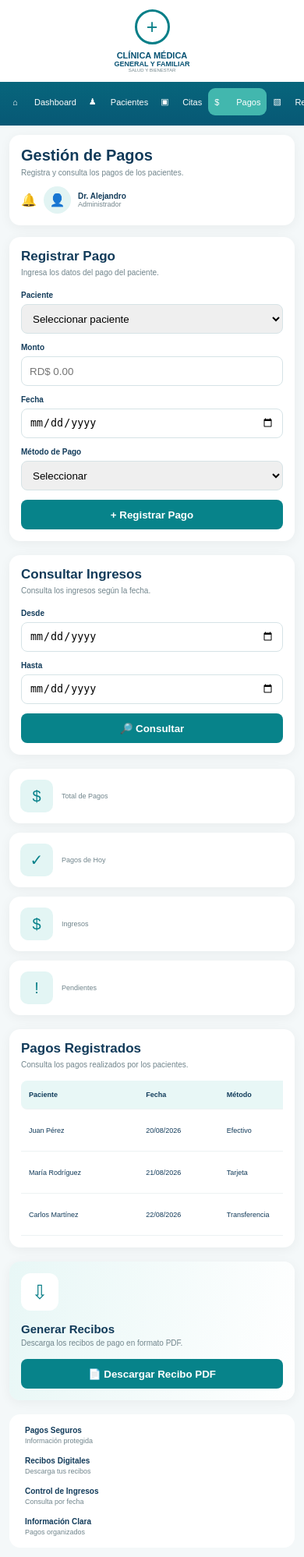
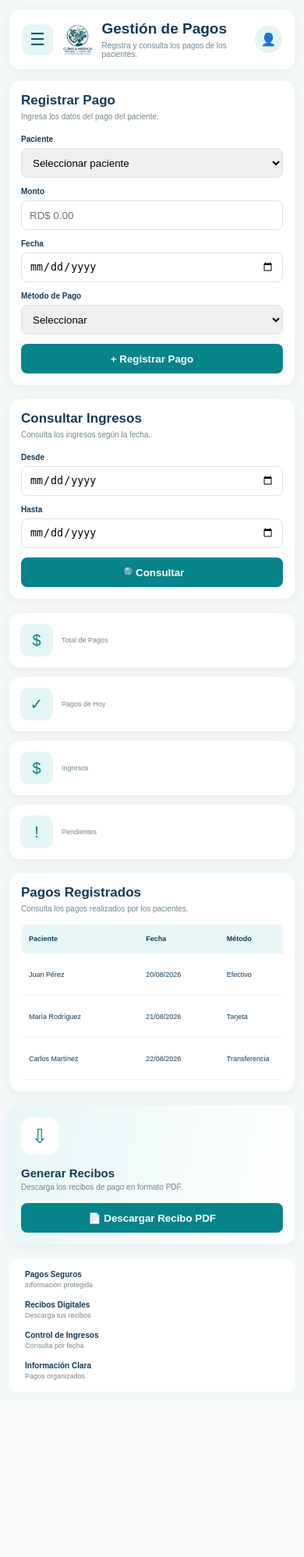
Before and after one commit to jordanibasilio264-afk/Proyecto, a Django app: page /pagos/ in a window 390 px wide. Shown: the whole page at 78% size. After the commit the page ends 1770 px from the top, so only its background shows below. Run offline with Django 5.2, Linux system fonts and the light colour scheme.

Commit message:
se movio el boton consultar que estaba en otro lugar y se agrego la foto de logos en pago y su forma de telefono con su boton de hamburguesa

```diff
--- a/Clinica/apps/Reportes/static/reportes.css
+++ b/Clinica/apps/Reportes/static/reportes.css
@@ -205,6 +205,7 @@ footer span {
     grid-template-columns: 2fr 1fr 1fr auto;
     gap: 12px;
     margin-top: 18px;
+    align-items: end;
 }
 
 .campo {
--- a/Clinica/apps/pagos/static/pagos.css
+++ b/Clinica/apps/pagos/static/pagos.css
@@ -40,6 +40,14 @@ body {
     color: #075273;
     text-align: center;
     padding: 18px 8px;
+}
+
+.logo img {
+    display: block;
+    width: 120px;
+    max-width: 100%;
+    height: auto;
+    margin: 0 auto;
 }
 
 .logo-icono {
@@ -87,6 +95,8 @@ body {
 
 .opcion span {
     width: 20px;
+    text-align: center;
+    font-size: 16px;
 }
 
 .opcion:hover,
@@ -369,6 +379,66 @@ footer span {
     color: #71858c;
 }
 
+/* MENÚ LATERAL EN PANTALLAS BAJAS (computadora con zoom o ventana chica) */
+
+.menu-lateral {
+    overflow-y: auto;
+    scrollbar-width: none;
+}
+
+.menu-lateral::-webkit-scrollbar {
+    display: none;
+}
+
+@media (max-height: 700px) and (min-width: 701px) {
+
+    .logo {
+        padding: 10px 8px;
+    }
+
+    .logo img {
+        width: 85px;
+    }
+
+    .menu {
+        padding: 8px 7px;
+    }
+
+    .opcion {
+        padding: 9px 8px;
+        margin-bottom: 3px;
+    }
+
+    .cerrar {
+        padding: 12px 15px;
+    }
+
+}
+
+@media (max-height: 540px) and (min-width: 701px) {
+
+    .logo img {
+        width: 70px;
+    }
+
+    .opcion {
+        padding: 7px 8px;
+        margin-bottom: 2px;
+    }
+
+}
+
+
+/* MENÚ HAMBURGUESA (solo se ve en celular) */
+
+.menu-check,
+.menu-btn,
+.logo-movil,
+.fondo-oscuro {
+    display: none;
+}
+
+
 @media (max-width: 1000px) {
 
     .formulario-grid {
@@ -395,53 +465,83 @@ footer span {
         width: 100%;
     }
 
+    /* La barra lateral sale de la pantalla y entra al tocar ☰ */
     .menu-lateral {
-        position: relative;
-        width: 100%;
-        height: auto;
-        min-height: auto;
+        position: fixed;
         top: 0;
+        bottom: auto;
         left: 0;
-        bottom: auto;
+        z-index: 30;
+
+        width: 230px;
+        max-width: 80vw;
+        height: 100vh;
+        height: 100dvh;
         border-radius: 0;
+        overflow-y: auto;
+
+        transform: translateX(-105%);
+        transition: transform 0.3s ease;
     }
 
-    .logo {
-        padding: 12px;
+    .menu-check:checked ~ .pagina .menu-lateral {
+        transform: translateX(0);
     }
 
-    .logo-icono {
-        width: 45px;
-        height: 45px;
-        font-size: 25px;
+    /* Fondo oscuro detrás del menú abierto */
+    .menu-check:checked ~ .pagina .fondo-oscuro {
+        display: block;
+        position: fixed;
+        inset: 0;
+        z-index: 20;
+        background: rgba(7, 40, 60, 0.5);
     }
 
-    .logo h2 {
-        font-size: 11px;
+    /* Botón ☰ en el encabezado */
+    .menu-btn {
+        display: flex;
+        align-items: center;
+        justify-content: center;
+        flex-shrink: 0;
+
+        width: 40px;
+        height: 40px;
+        border-radius: 10px;
+
+        background: #e3f5f4;
+        color: #075875;
+        font-size: 22px;
+        cursor: pointer;
     }
 
-    .logo h3 {
-        font-size: 9px;
+    /* Logo visible en el encabezado cuando el menú está cerrado */
+    .logo-movil {
+        display: block;
+        flex-shrink: 0;
+        height: 40px;
+        width: auto;
     }
 
-    .logo p {
-        font-size: 6px;
+    /* Logo más pequeño dentro del menú deslizable */
+    .logo {
+        padding: 10px 8px;
+    }
+
+    .logo img {
+        width: 65px;
     }
 
     .menu {
-        display: flex;
-        width: 100%;
-        overflow-x: auto;
-        padding: 8px;
+        padding: 8px 7px;
     }
 
     .opcion {
-        flex-shrink: 0;
-        white-space: nowrap;
+        padding: 10px 8px;
+        margin-bottom: 3px;
     }
 
     .cerrar {
-        display: none;
+        padding: 12px 15px;
     }
 
     .contenido {
@@ -453,14 +553,22 @@ footer span {
 
     .encabezado {
         width: 100%;
-        flex-direction: column;
-        align-items: flex-start;
         gap: 12px;
-        padding: 15px;
+        padding: 14px 16px;
+    }
+
+    .encabezado-titulo {
+        flex: 1;
+        min-width: 0;
     }
 
     .encabezado h1 {
-        font-size: 20px;
+        font-size: 19px;
+    }
+
+    .usuario-texto,
+    .notificacion {
+        display: none;
     }
 
     .formulario,
--- a/Clinica/apps/pagos/templates/pagos.html
+++ b/Clinica/apps/pagos/templates/pagos.html
@@ -19,21 +19,23 @@
 
 <body>
 
+<!-- Interruptor del menú en celular (sin JavaScript) -->
+<input type="checkbox" id="menu-toggle" class="menu-check">
+
 <div class="pagina">
+
+    <label for="menu-toggle" class="fondo-oscuro"></label>
 
     <aside class="menu-lateral">
 
         <div class="logo">
 
-            <div class="logo-icono">
-                +
-            </div>
-
-            <h2>CLÍNICA MÉDICA</h2>
-
-            <h3>GENERAL Y FAMILIAR</h3>
-
-            <p>SALUD Y BIENESTAR</p>
+            <img
+                src="{% static 'images/logo-clinica.png' %}"
+                alt="Clínica Médica General y Familiar"
+                width="120"
+                style="display:block; height:auto; max-width:100%; margin:0 auto;"
+            >
 
         </div>
 
@@ -86,7 +88,16 @@
 
         <header class="encabezado">
 
-            <div>
+            <label for="menu-toggle" class="menu-btn" aria-label="Abrir menú">☰</label>
+
+            <img
+                class="logo-movil"
+                src="{% static 'images/logo-clinica.png' %}"
+                alt="Clínica Médica General y Familiar"
+                style="height:40px; width:auto;"
+            >
+
+            <div class="encabezado-titulo">
 
                 <h1>
                     Gestión de Pagos
```
